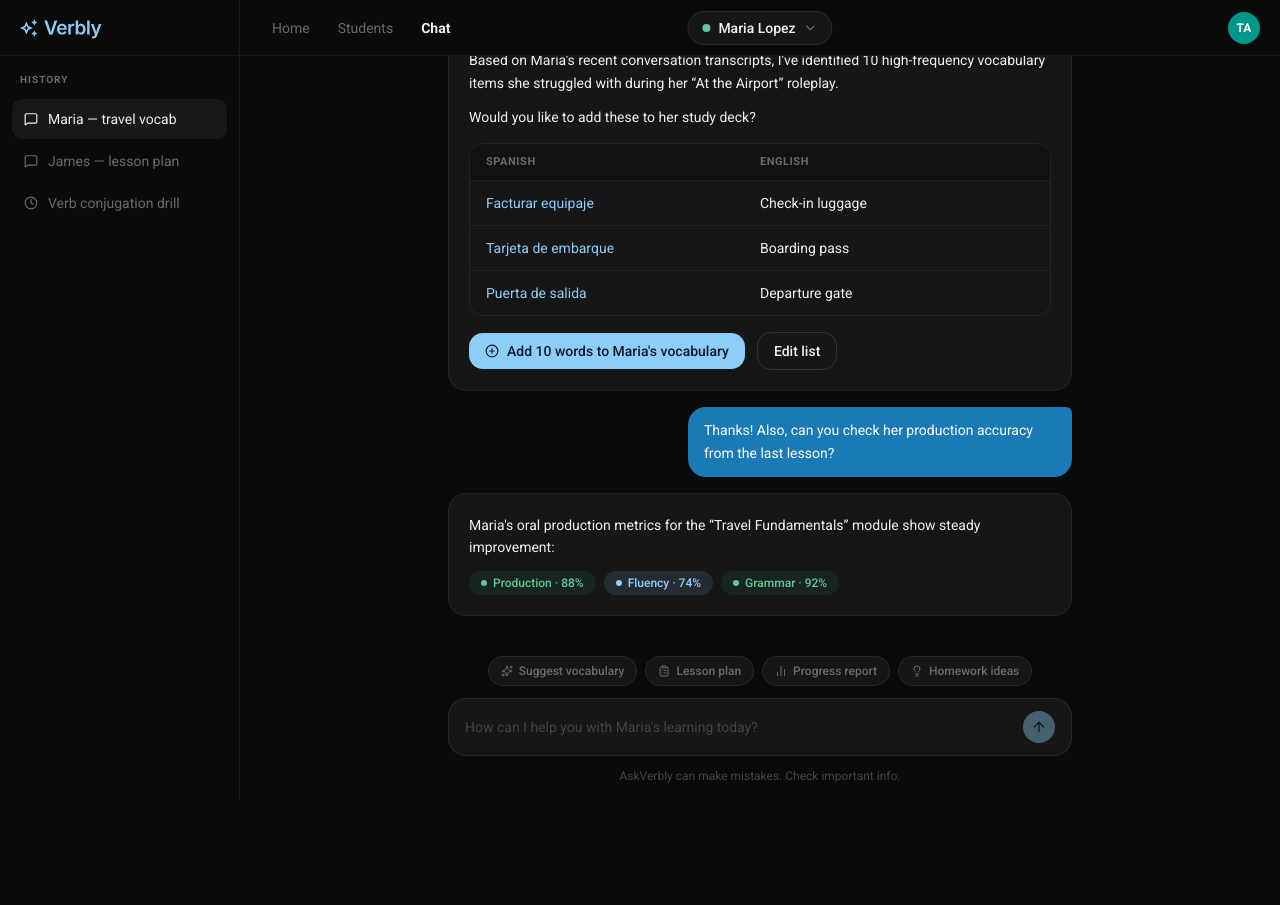
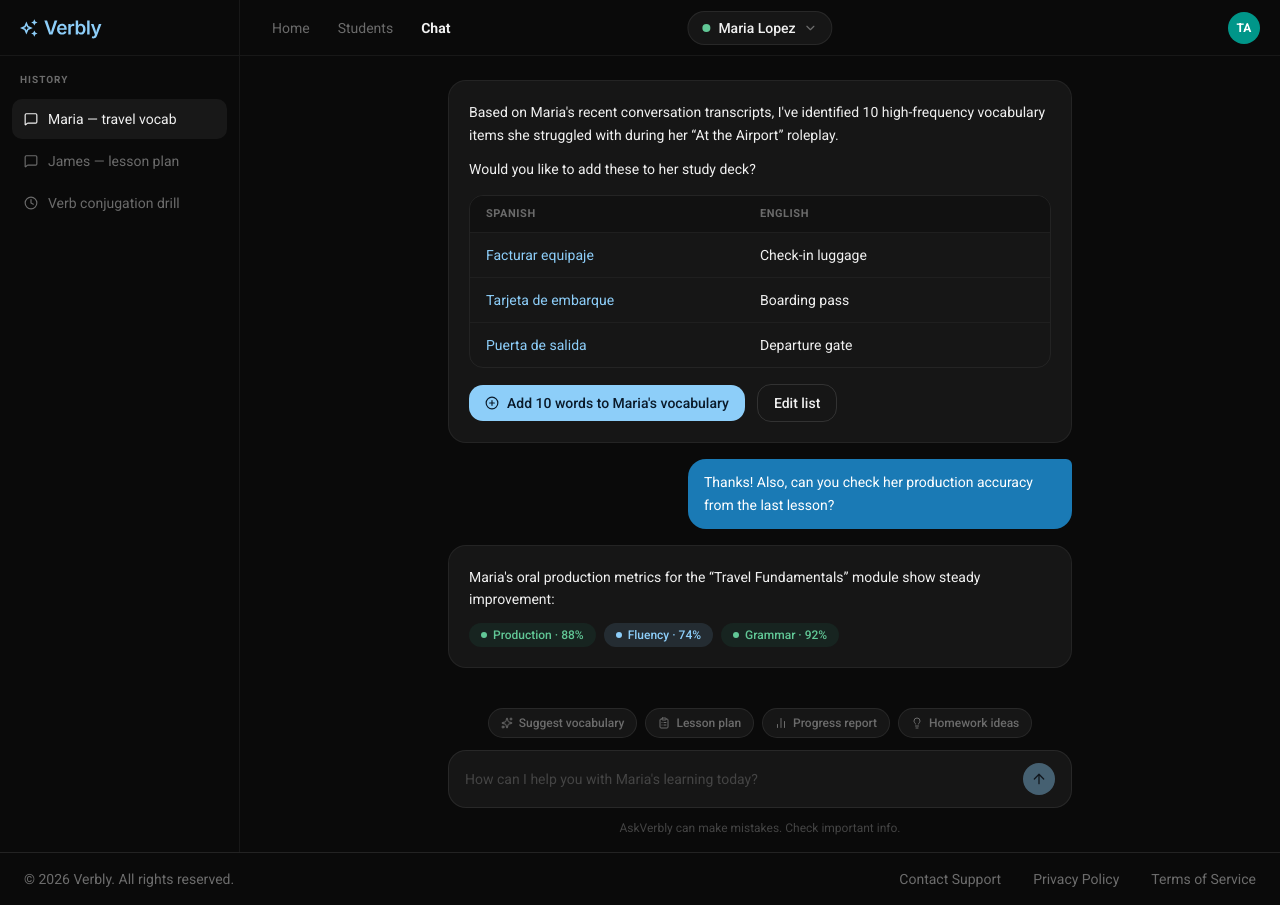
Before and after one commit to RonShk/verbly-teacher, a Next.js app: page /chat in a window 1280 px wide. Before the commit the page ends 800 px from the top, so only its background shows below. Built offline with nearby package versions, Linux system fonts and the light colour scheme; no server answers; sample sign-in values are in the browser's storage.

Commit message:
Revert "Fixed the chat layout to put the chatbox at the bottom of the page in…"

```diff
--- a/src/app/(protected)/chat/chat-view.tsx
+++ b/src/app/(protected)/chat/chat-view.tsx
@@ -171,7 +171,7 @@ export function ChatView() {
   }
 
   return (
-    <div className="flex h-dvh overflow-hidden bg-[#0a0a0a]">
+    <div className="flex h-full overflow-hidden bg-[#0a0a0a]">
 
       {/* ── Sidebar ── */}
       <aside className="flex w-[240px] shrink-0 flex-col border-r border-white/[0.06] bg-[#0a0a0a]">
@@ -243,7 +243,7 @@ export function ChatView() {
         </div>
 
         {/* Messages */}
-        <div className="min-h-0 flex-1 overflow-y-auto">
+        <div className="flex-1 overflow-y-auto">
           <div className="mx-auto flex max-w-2xl flex-col gap-4 px-6 py-6">
             {messages.map(renderMessage)}
             <div ref={bottomRef} />
--- a/src/app/layout.tsx
+++ b/src/app/layout.tsx
@@ -2,7 +2,7 @@ import type { Metadata } from "next";
 import { Inter, Roboto } from "next/font/google";
 import "./globals.css";
 import { cn } from "@/lib/utils";
-import { SiteFooter } from "@/components/SiteFooter";
+import Footer from "@/components/Footer";
 
 const inter = Inter({ subsets: ["latin"], variable: "--font-inter" });
 const roboto = Roboto({
@@ -28,7 +28,7 @@ export default function RootLayout({
     >
       <body className="min-h-full flex flex-col">
         <main className="flex flex-1 flex-col">{children}</main>
-        <SiteFooter />
+        <Footer />
       </body>
     </html>
   );
--- a/src/components/SiteFooter.tsx
+++ /dev/null
@@ -1,11 +0,0 @@
-'use client'
-
-import { usePathname } from 'next/navigation'
-import Footer from './Footer'
-
-// /chat is a full-viewport app shell with its own chrome — no site footer there.
-export function SiteFooter() {
-  const pathname = usePathname()
-  if (pathname === '/chat') return null
-  return <Footer />
-}
```
